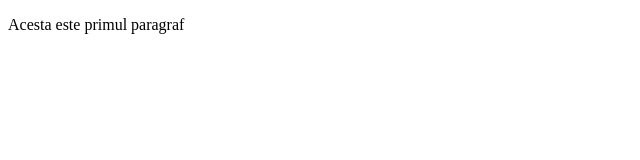
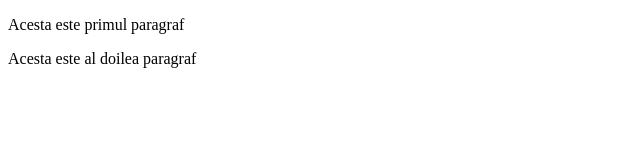
Before and after one commit to cristeadiana101/my-first-repository, a plain HTML site: page index.html in a window 1280 px wide. Shown: the whole page, without its empty margins (0-640 px from the left). Drawn offline with Linux system fonts and the light colour scheme.

Commit message:
Second paragraph

```diff
--- a/index.html
+++ b/index.html
@@ -7,5 +7,6 @@
 <body>
 
 <p>Acesta este primul paragraf</p>
+<p>Acesta este al doilea paragraf</p>
 </body>
 </html>
```
